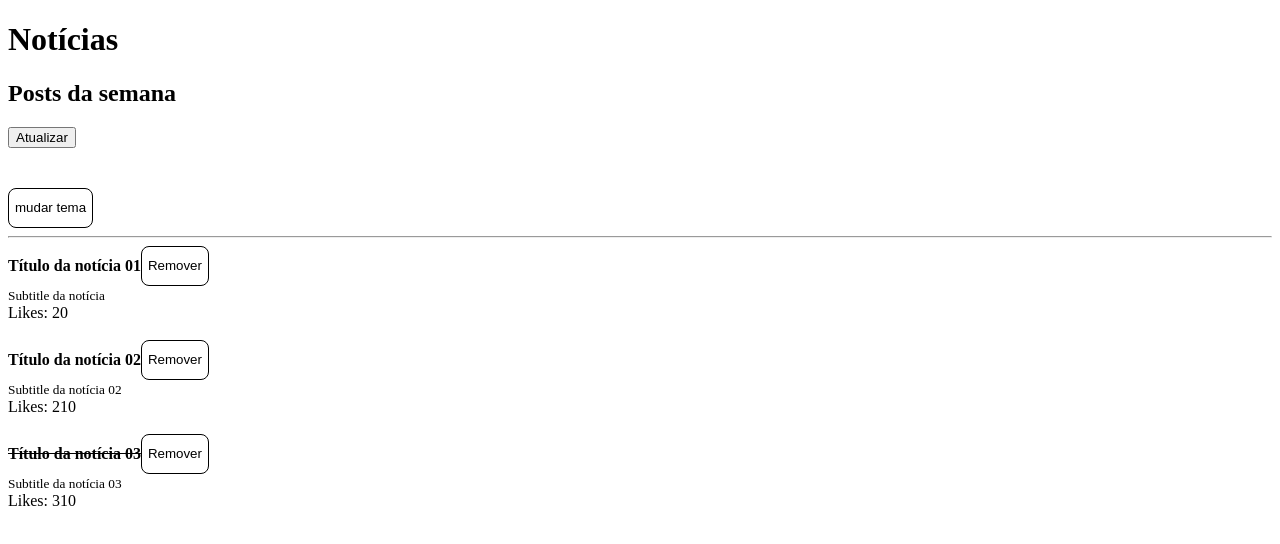
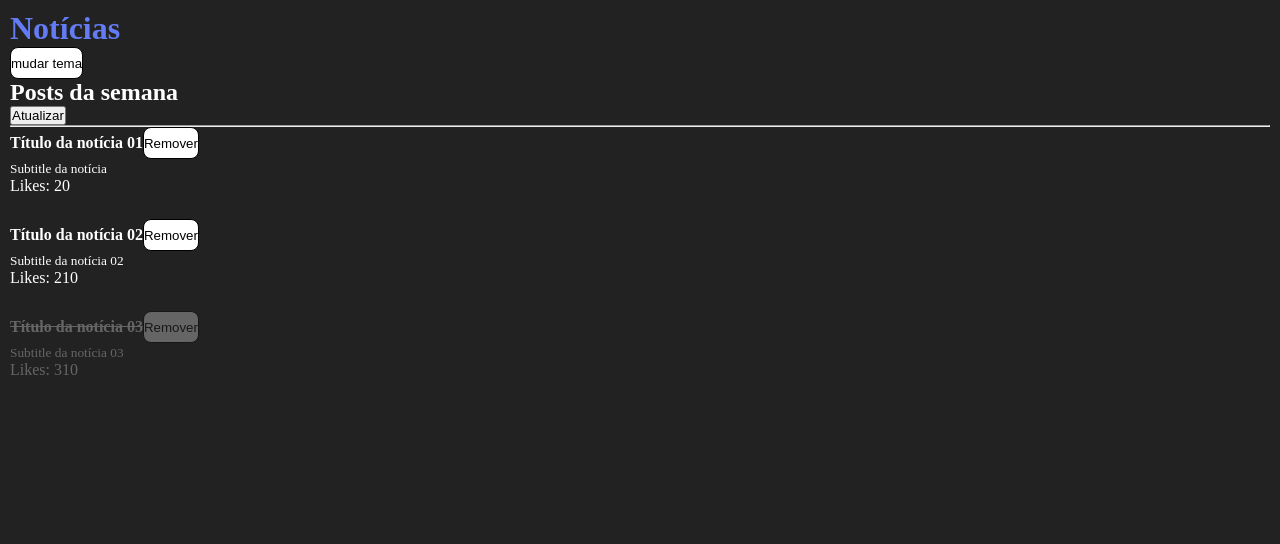
Before and after one commit to HomeProjectStudy/fundamentals-react, a React (Create React App) app: page / in a window 1280 px wide. Shown: the top 544 px of the page. Built offline with nearby package versions, Linux system fonts and the light colour scheme.

Commit message:
feat: introduce styles modules

```diff
--- a/src/App.js
+++ b/src/App.js
@@ -13,22 +13,24 @@
       title: 'Título da notícia 01',
       subtitle: 'Subtitle da notícia',
       likes: 20,
-      read: false
+      read: false,
+      removed: false
     },
     {
       id: Math.random() * 1000,
       title: 'Título da notícia 02',
       subtitle: 'Subtitle da notícia 02',
       likes: 210,
-      read: false
+      read: false,
+      removed: false
     },
     {
       id: Math.random() * 1000,
       title: 'Título da notícia 03',
       subtitle: 'Subtitle da notícia 03',
       likes: 310,
-      read: true
-    }
+      read: true,
+      removed: true    }
   ]);
 
   function handleRefresh() {
@@ -42,7 +44,9 @@
   }
 
   function handleRemovePost(postId) {
-    setPosts((prevState) => prevState.filter((post) => post.id !== postId));
+    setPosts((prevState) => prevState.map((post) => (
+      post.id === postId ? { ...post, removed: true } : post
+    )));
   }
 
   return (
--- a/src/Button.js
+++ b/src/Button.js
@@ -10,7 +10,7 @@
         color: theme === 'light' ? '#000' : '#fff',
         backgroundColor: theme === 'light' ? '#fff' : '#000',
         border: theme === 'light' ? '1px solid #000' : '1px solid #fff',
-        height: 40,
+        height: 32,
         borderRadius:8,
       }}
     >
--- a/src/Header.js
+++ b/src/Header.js
@@ -2,18 +2,18 @@
 import PropTypes from 'prop-types';
 import { Button } from './Button';
 import { useTheme } from './contexts/ThemeContext';
+import styles from './Header.module.css';
 
 export function Header({ title, children }) {
   const { handleToogleTheme } = useTheme();
+
   return (
-    <>
-      <h1>{title}</h1>
+    <div>
+      <h1 className={styles.title}>{title}</h1>
+      <Button onClick={handleToogleTheme}>mudar tema</Button>
       {children}
       <br />
-      <div style={{ marginTop: 40}}>
-        <Button onClick={handleToogleTheme}>mudar tema</Button>
-      </div>
-    </>
+    </div>
   );
 }
 
--- /dev/null
+++ b/src/Header.module.css
@@ -0,0 +1,3 @@
+.title{
+  color: #637bf3;
+}
--- a/src/Post.js
+++ b/src/Post.js
@@ -1,21 +1,21 @@
 import PropTypes from 'prop-types';
 import { PostHeader } from './PostHeader';
-
+import styles from './Post.module.css';
 export function Post(props) {
   return (
-    <>
-      <article>
+    <article
+      className={props.post.removed ? styles.postDeleted : styles.post}
+    >
       <PostHeader
         onRemove={props.onRemove}
         post={props.post}
+
       />
 
       <br />
       <small>{props.post.subtitle}</small><br />
         Likes: {props.post.likes || 0}
     </article>
-      <br />
-    </>
   );
 }
 
@@ -25,7 +25,8 @@
     title: PropTypes.string.isRequired,
     subtitle: PropTypes.string,
     likes: PropTypes.number.isRequired,
-    read: PropTypes.bool,
+    read: PropTypes.bool.isRequired,
+    removed: PropTypes.bool.isRequired,
 
   }).isRequired,
   onRemove: PropTypes.func.isRequired
--- /dev/null
+++ b/src/Post.module.css
@@ -0,0 +1,9 @@
+.post {
+  margin-bottom: 24px;
+
+}
+
+.postDeleted {
+  margin-bottom: 24px;
+  opacity: 0.3;
+}
--- /dev/null
+++ b/src/index.css
@@ -0,0 +1,11 @@
+* {
+  margin: 0;
+  padding: 0;
+  box-sizing: border-box;
+}
+
+body {
+  background-color: #222;
+  color: #FFF;
+  padding: 10px;
+}
--- a/src/index.js
+++ b/src/index.js
@@ -1,6 +1,8 @@
 import React from 'react';
 import ReactDOM from 'react-dom/client';
 import App from './App';
+import './index.css';
+
 
 const root = ReactDOM.createRoot(document.getElementById('root'));
 root.render(
```
Lines whose indentation alone changed are shown as unchanged.
